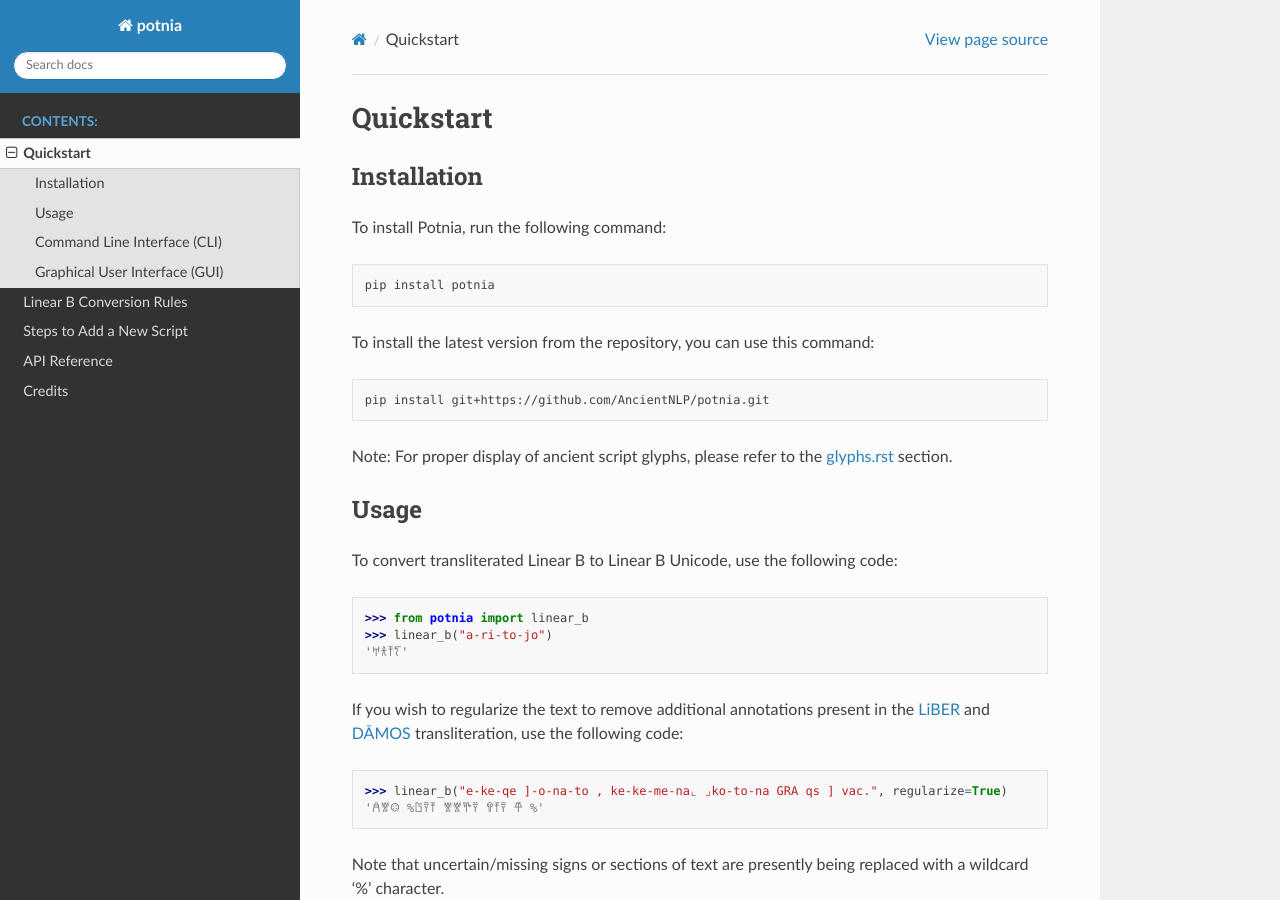
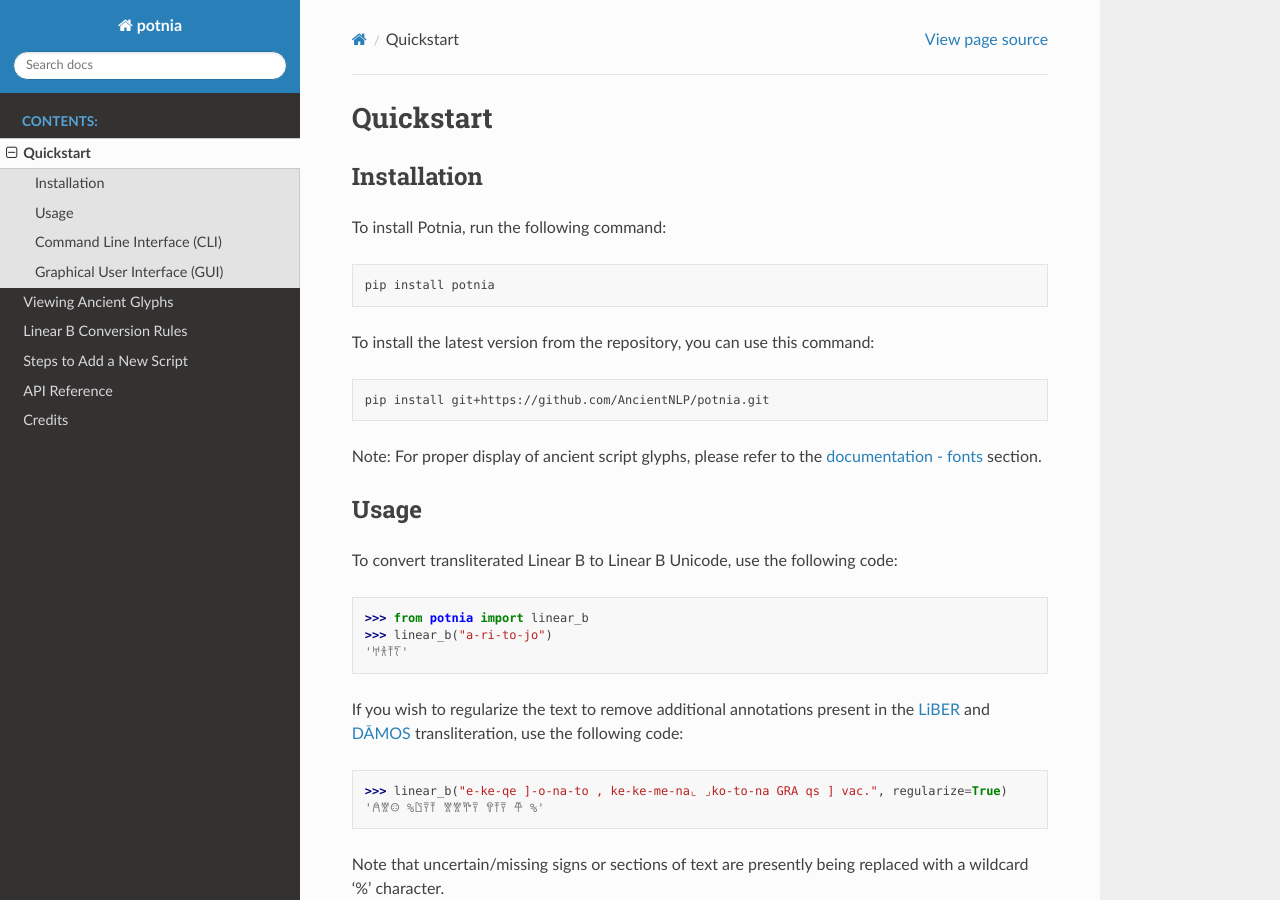
Before and after one commit to AncientNLP/potnia, a Sphinx documentation site: the page built from docs/quickstart.rst, in a window 1280 px wide and 900 px high. Built offline with Sphinx 7.4.7 and the Read the Docs theme 3.1.0, drawn with Linux system fonts in a browser that asks for light colours.

Commit message:
Adding fonts sections to the docs

```diff
--- a/README.rst
+++ b/README.rst
@@ -66,7 +66,7 @@
 
     pip install git+https://github.com/AncientNLP/potnia.git
 
-Note: For proper display of ancient script glyphs, please refer to the `glyphs.rst <docs/glyphs.rst>`_  section.
+Note: For proper display of ancient script glyphs, please refer to the `documentation - fonts <docs/fonts.rst>`_  section.
 
 Usage
 ====================
--- a/docs/index.rst
+++ b/docs/index.rst
@@ -17,6 +17,7 @@
    :caption: Contents:
 
    quickstart
+   fonts
    linear_b
    additions
    api
```
Also changed, not shown: docs/fonts.rst (renamed from docs/glyphs.rst).
